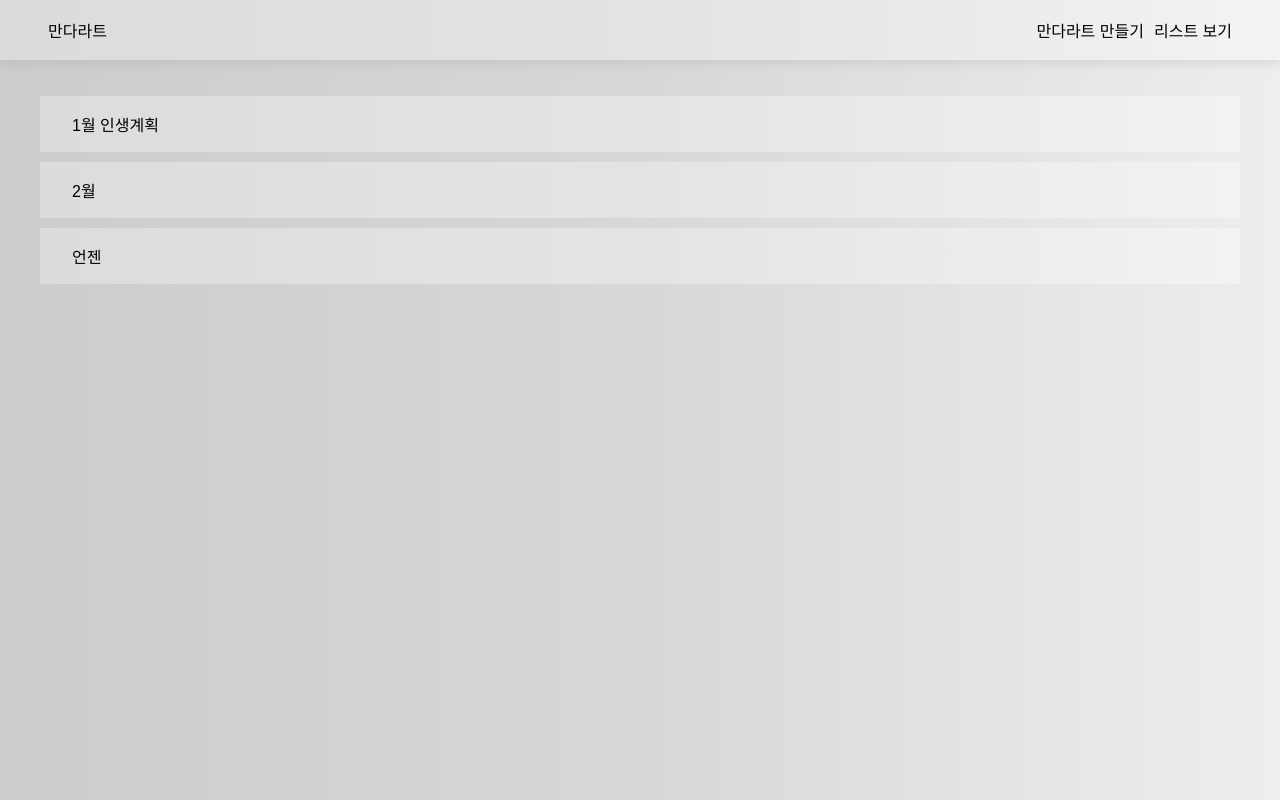
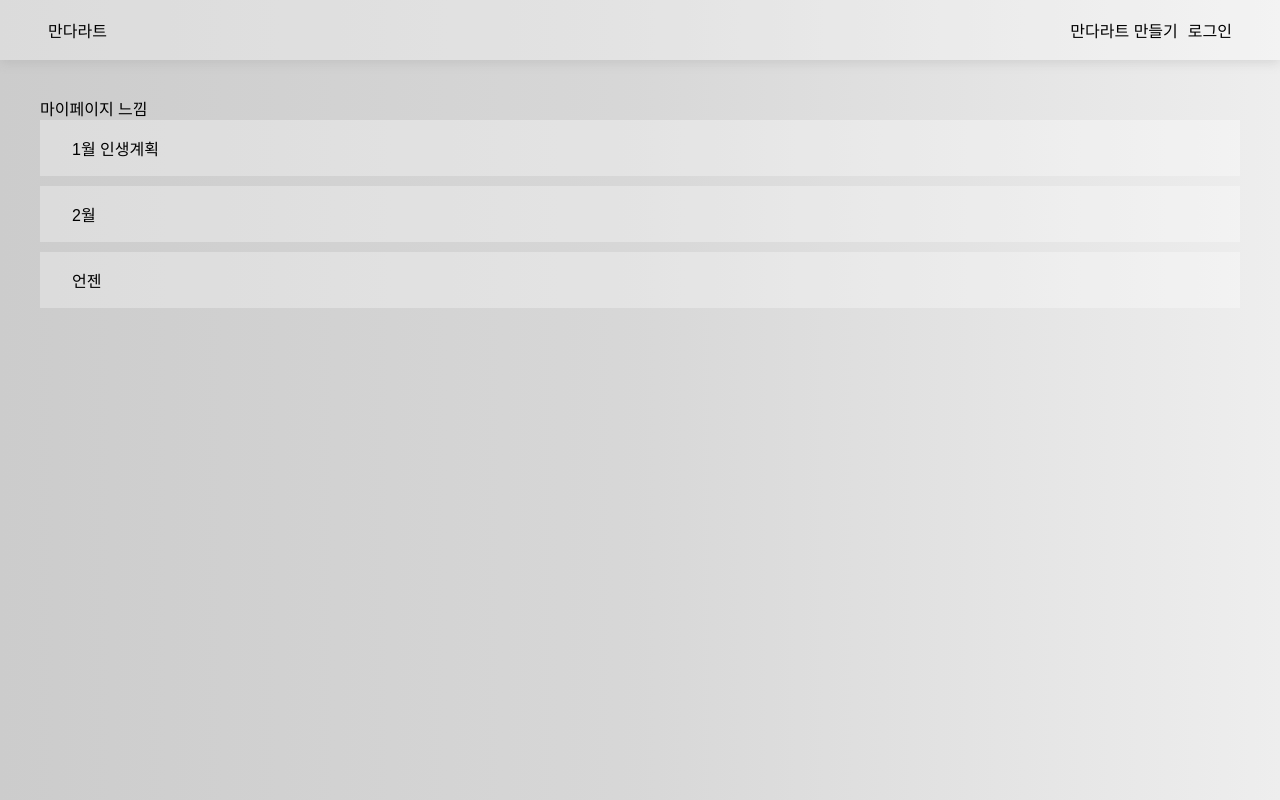
Before and after one commit to yoonjoohye/mandal-art, a React (Create React App) app: page /list in a window 1280 px wide. Built offline with nearby package versions, Linux system fonts and the light colour scheme; a web font is replaced by a local one.

Commit message:
프로필 추가

```diff
--- a/src/App.js
+++ b/src/App.js
@@ -11,18 +11,28 @@ import MandalArtList from "./components/mandalArt/MandalArtList";
 
 class App extends Component {
 
+    // initializeUserInfo=async()=>{
+    //     if(!localStorage.getItem('logInfo')){
+    //         window.location.href='/auth';
+    //     }
+    // }
+    //
+    // componentDidMount(){
+    //     this.initializeUserInfo();
+    // }
 
     render() {
         return (
             <BrowserRouter>
                 <Header/>
+
                 <Route exact path="/" component={Home}/>
                 <Switch>
                     <Route path="/mandal" component={MandalArtTable}/>
                     <Route path="/mandal/:id" component={MandalArtTable}/>
                 </Switch>
                 <Route path="/list" component={MandalArtList}></Route>
-                <Route path="/sign" component={Sign}></Route>
+                <Route path="/auth" component={Sign}></Route>
             </BrowserRouter>
         );
     };
--- a/src/components/auth/Sign.js
+++ b/src/components/auth/Sign.js
@@ -50,7 +50,9 @@ class Sign extends Component {
                 user:null
             });
             // dispatchLogout();
+
             // this.props.history.push('/');
+
         }).catch(function (error) {
             console.log(error);
         });
--- a/src/components/layout/Header.js
+++ b/src/components/layout/Header.js
@@ -3,16 +3,74 @@ import {Link} from 'react-router-dom';
 
 import '../../css/header.css';
 
+import * as firebase from "firebase";
+import "firebase/auth";
+import "firebase/firestore";
+
 class Header extends Component {
+    constructor(props){
+        super(props);
+        this.state={
+            user:localStorage.getItem('logInfo')
+        }
+    }
+    componentWillUpdate(nextProps, nextState, nextContext) {
+        if(nextState.user){
+            localStorage.setItem('logInfo', JSON.stringify(nextState.user));
+        }else{
+            localStorage.removeItem('logInfo');
+        }
+    }
+
+    onLogin=(e)=>{
+        e.preventDefault();
+        firebase.auth().setPersistence(firebase.auth.Auth.Persistence.LOCAL)
+            .then(() => {
+                var provider = new firebase.auth.GoogleAuthProvider();
+                return firebase.auth().signInWithPopup(provider)
+                    .then((authData) => {
+                        this.setState({
+                            user:authData
+                        });
+                    });
+            })
+            .catch((error) => {
+                console.log(error);
+            });
+    }
+
+
+    onLogout=(e)=>{
+        e.preventDefault();
+
+        firebase.auth().signOut().then(() => {
+            this.setState({
+                user:null
+            });
+        }).catch(function (error) {
+            console.log(error);
+        });
+    }
+
     render() {
+        let userInfo=JSON.parse(localStorage.getItem('logInfo'));
+        console.log(userInfo);
+
         return (
             <section className="header-section">
                 <div className="header-container flex justify-center justify-between items-center">
                     <Link to="/">만다라트</Link>
                     <div>
                         <span className="header-list"><Link className="mr-10" to="/mandal">만다라트 만들기</Link></span>
-                        <span className="header-list"><Link className="" to="/list">리스트 보기</Link></span>
-                        {/*<span>{user?<img src={user.photoURL}/>:''}</span>*/}
+                        {
+                            userInfo?
+                                <>
+                                    {/*<span className="header-list"><Link className="mr-10" to="/list">리스트 보기</Link></span>*/}
+                                    <span className="cursor-pointer mr-10" onClick={this.onLogout}>로그아웃</span>
+                                    <Link className="mr-10" to="/list"><img className="profile-img mr-10" src={userInfo.user.photoURL}/></Link>
+                                </>
+                            : <span className="cursor-pointer" onClick={this.onLogin}>로그인</span>
+                        }
                     </div>
                 </div>
             </section>
--- a/src/components/mandalArt/MandalArtList.js
+++ b/src/components/mandalArt/MandalArtList.js
@@ -14,6 +14,7 @@ class MandalArtList extends Component {
     render() {
         return (
             <section className="mandal-section">
+                    마이페이지 느낌
                     {
                         this.state.list.map((data,index)=>{
                             return(
--- a/src/components/mandalArt/MandalArtTable.js
+++ b/src/components/mandalArt/MandalArtTable.js
@@ -57,7 +57,9 @@ class MandalArtTable extends Component {
     }
 
     onSave=()=>{
-
+        localStorage.setItem('mandalArt',this.state.MandalArtData);
+        //데이터베이스에 mandalArt 값 넣고
+        //List에서 데이터가 몇개 있는지 확인 필요.
     }
 
     onPrint=()=>{
--- a/src/css/App.css
+++ b/src/css/App.css
@@ -45,3 +45,6 @@ a{
 .display-inline-block{
     display:inline-block;
 }
+.cursor-pointer{
+    cursor:pointer;
+}
--- a/src/css/header.css
+++ b/src/css/header.css
@@ -16,7 +16,11 @@
     color:#f3dbe5;
 
 }
-
+.profile-img{
+    width:30px;
+    height:30px;
+    vertical-align: middle;
+}
 .mr-10 {
     margin-right: 10px;
 }
```
